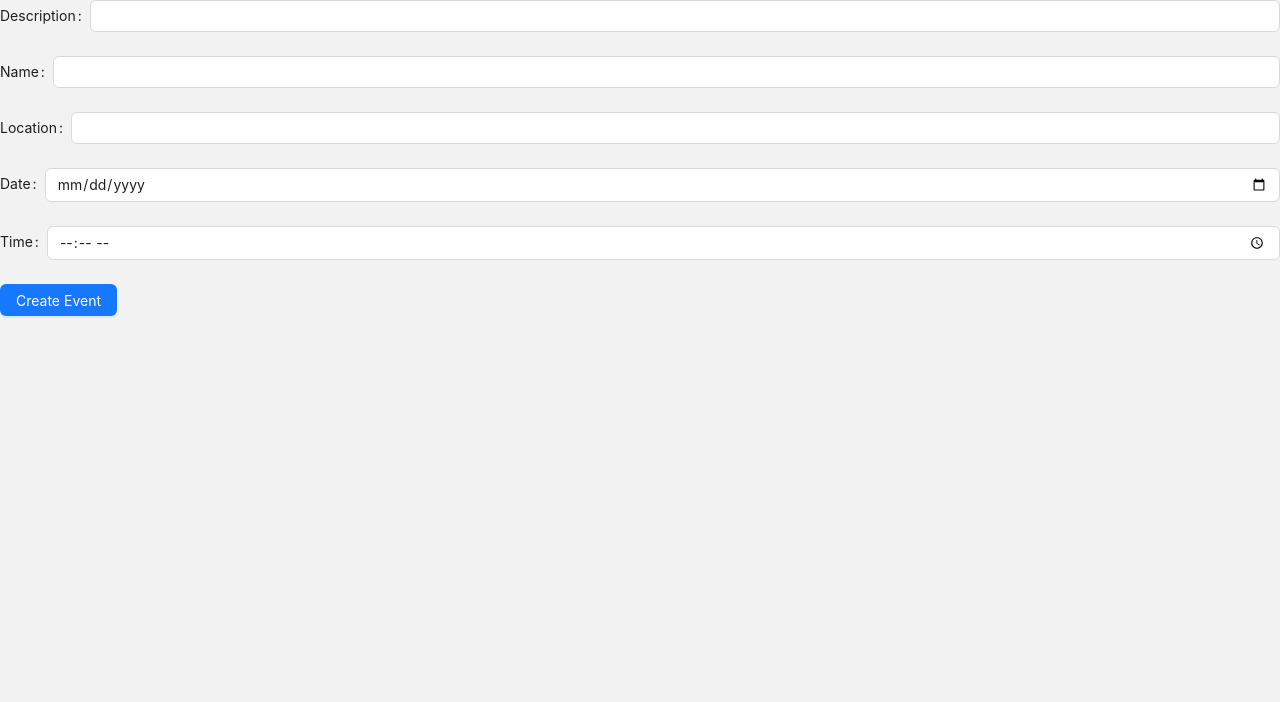
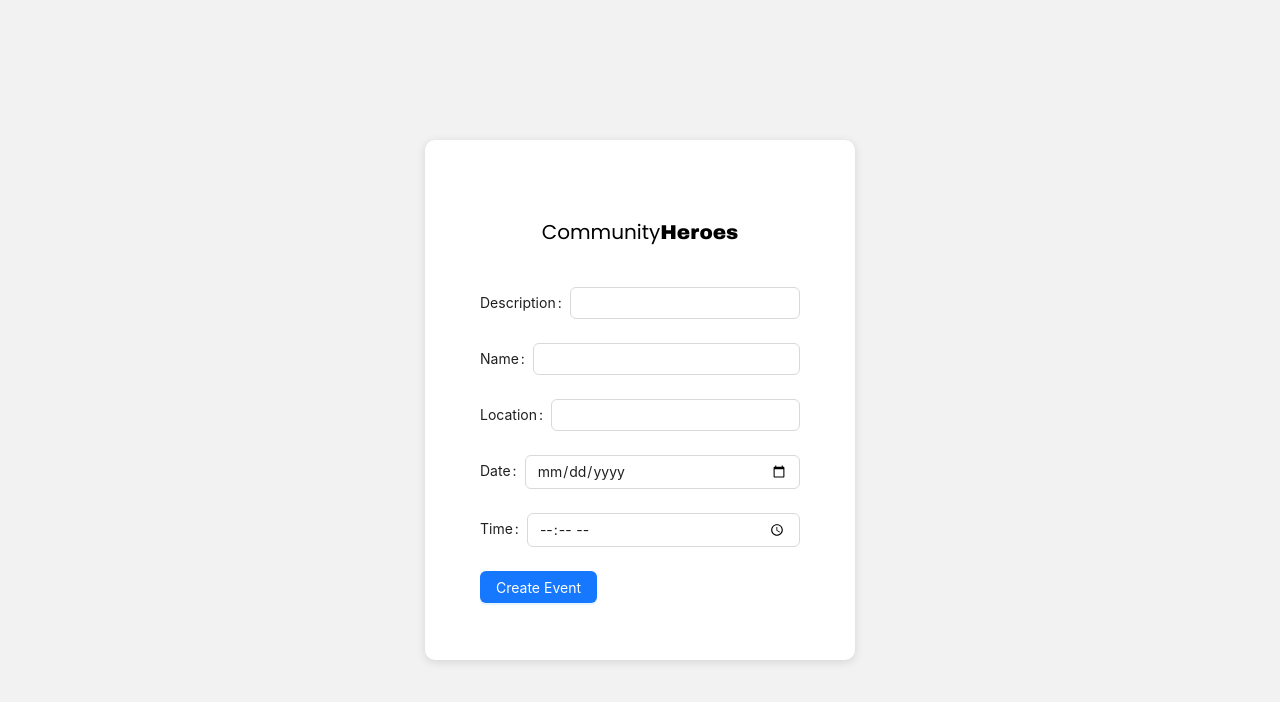
Before and after one commit to tester-1226/cm, a React (Create React App) app: page /add-event in a window 1280 px wide. Shown: the top 702 px of the page. Built offline with nearby package versions, Linux system fonts and the light colour scheme.

Commit message:
create form

```diff
--- a/src/components/AddEvent.jsx
+++ b/src/components/AddEvent.jsx
@@ -1,5 +1,6 @@
 import React, { useState, useEffect } from 'react';
 import '../css/addEvent.css'
+import '../css/form.css'
 import Navbar from './Navbar';
 import { db } from '../firebase_setup/firebase.js'
 import { ref, push, child, update } from "firebase/database";
@@ -46,6 +47,16 @@ const AddEvent = () => {
 
     return (
         <div>
+            <div className="form-wrapper">
+        <div className="form">
+        <div style={{marginBottom: "40px"}} className = "form-logo" onClick={(e) => navigate("/")}>
+                        <span className = "community">
+                            Community
+                        </span>
+                        <span className = "heros">
+                            Heroes
+                        </span>
+                    </div>
             <Form onFinish={handleSubmit}>
                 <Form.Item label="Description">
                     <Input type="text" name="description" value={eventData.description} onChange={handleChange} />
@@ -66,6 +77,8 @@ const AddEvent = () => {
                     <Button type="primary" htmlType="submit">Create Event</Button>
                 </Form.Item>
             </Form>
+            </div>
+            </div>
         </div>
     );
 };
--- a/src/components/Profile.jsx
+++ b/src/components/Profile.jsx
@@ -93,6 +93,7 @@ function Profile(props) {
                 </div>
                 }
             </div>
+            <div className="separator"></div>
         </div>
         </div>
     );
```
Also changed, not shown: src/css/global.css (line endings or trailing spaces).
